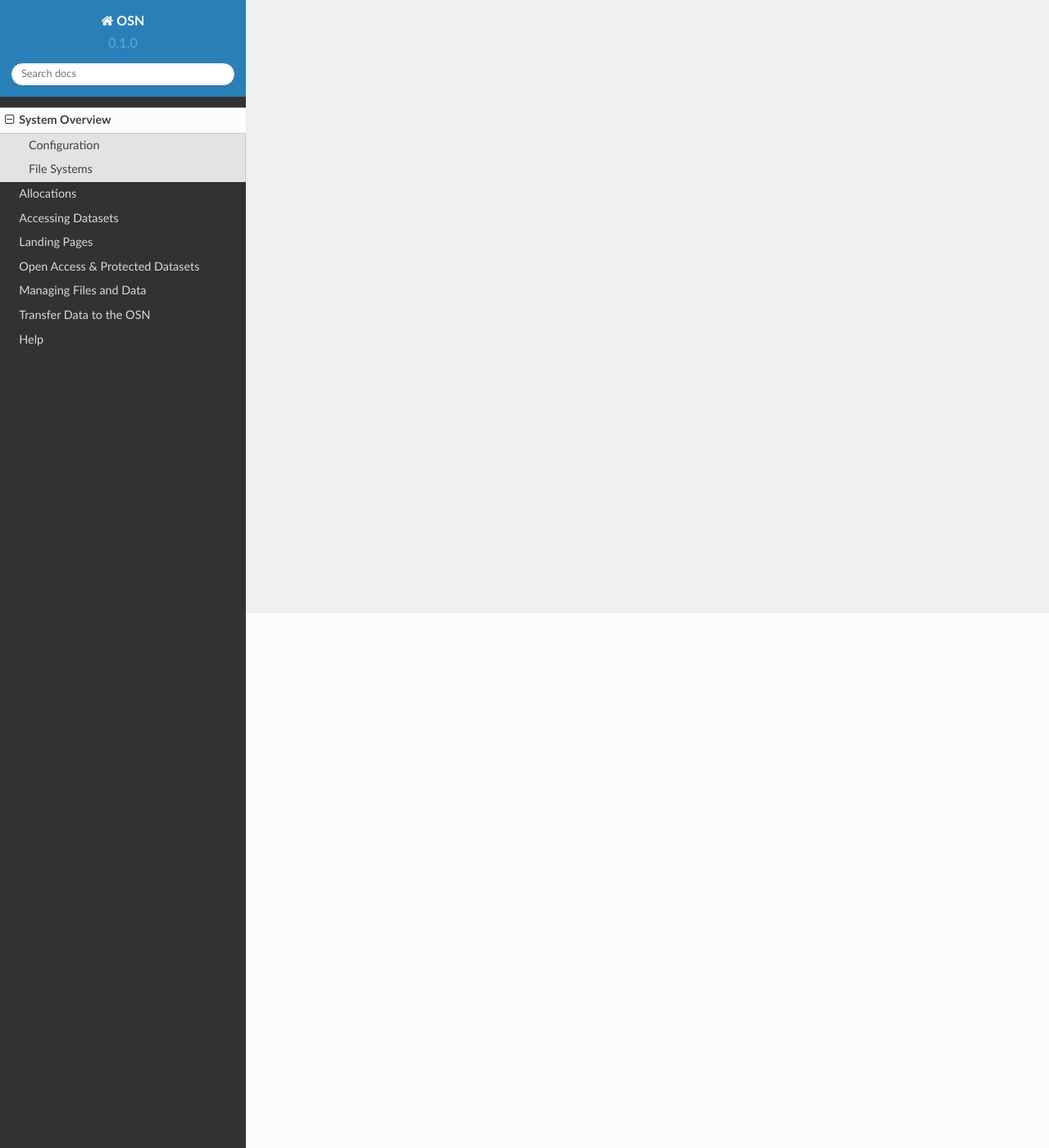
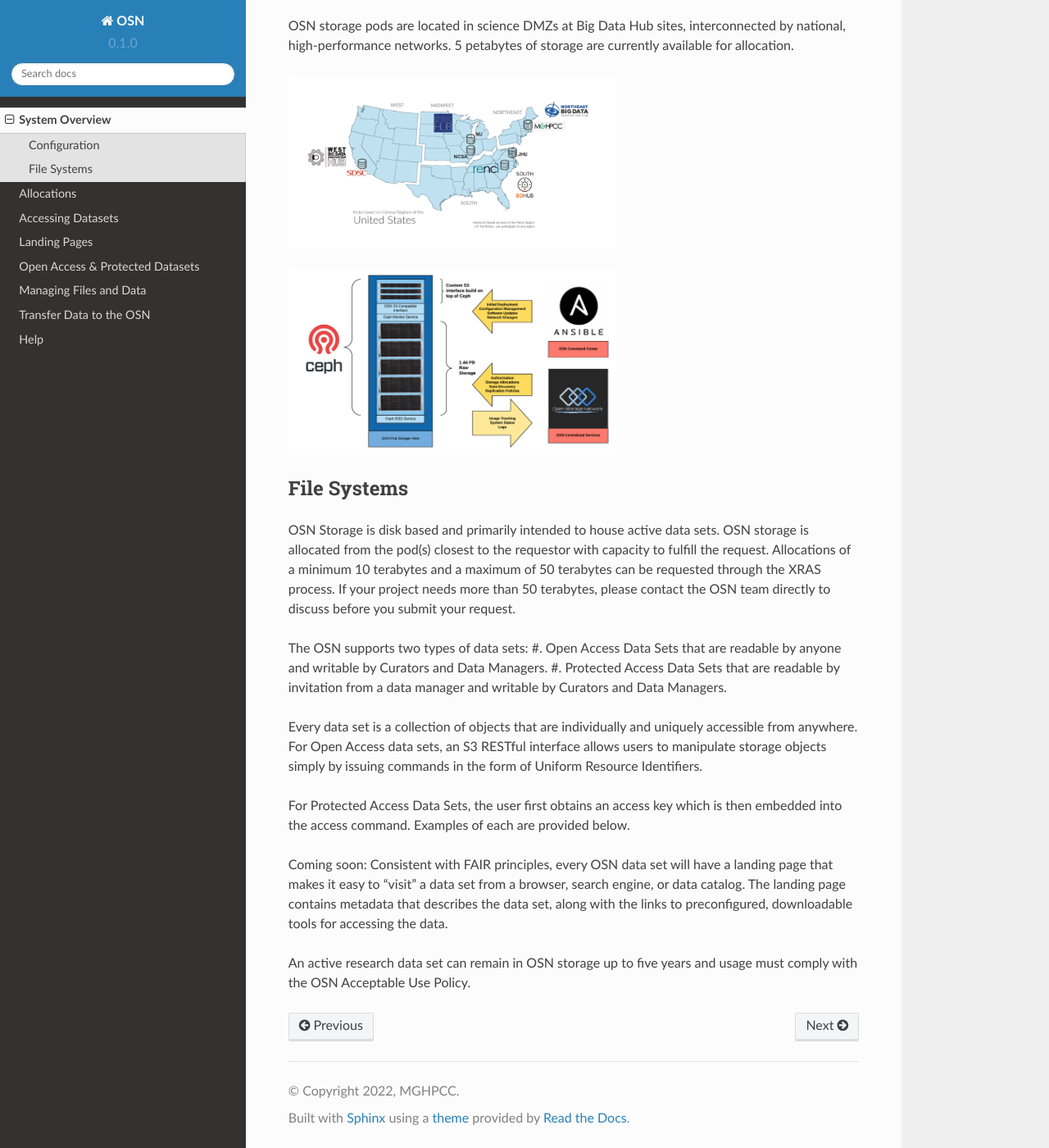
Before and after one commit to csimio/rtd-osn, a Sphinx documentation site: the page built from docs/source/system-overview.rst, in a window 1280 px wide and 1400 px high, scrolled down 652 px. Shown: the whole window at 82% size. Built offline with Sphinx 7.4.7 and the Read the Docs theme 2.0.0, drawn with Linux system fonts in a browser that asks for light colours; some of the changed text lies outside the part shown.

Commit message:
first pass at content complete system overview

```diff
--- a/docs/source/system-overview.rst
+++ b/docs/source/system-overview.rst
@@ -1,12 +1,66 @@
 System Overview
 ===============
+OSN data is housed in storage pods interconnected by national, high-performance networks
+creating well-connected, cloud-like storage that is easily accessible at high data
+transfer rates comparable to or exceeding the public cloud storage providers, where
+users can temporariy park data, for retrieval by a collaborator or create a
+repository of active research data.
 
-.. _installation:
+This user guide is designed for the following categories of OSN user:
+
+* End Users who wish to view metadata and retrieve data.
+* Data Curators who maintain data sets
+* Data Managers who grant access to data sets for Curators and End Users
 
 Configuration
 -------------
-This is configuration info
+Key characteristics of OSN storage are:
+
+* Ability to access data from anywhere via a RESTful interface that follows S3 conventions.
+* Federated identity management, allowing access to protected information with existing
+identity via InCommon or commercial services.
+* High speed access and transfer via national research and education networks
+* Security and data integrity
+
+OSN storage pods are located in science DMZs at Big Data Hub sites, interconnected
+by national, high-performance networks. 5 petabytes of storage are currently
+available for allocation.
+
+.. image:: images/osn-map.png
+  :width: 400
+  :alt: OSN Pod Deployment at six sites as of January, 2021
+
+.. image:: images/osn-pod.png
+  :width: 400
+  :alt: OSN Storage Pod
 
 File Systems
 ------------
-This is File System info
+OSN Storage is disk based and primarily intended to house active data sets.
+OSN storage is allocated from the pod(s) closest to the requestor with capacity
+to fulfill the request. Allocations of a minimum 10 terabytes and a maximum of
+50 terabytes can be requested through the XRAS process. If your project needs
+more than 50 terabytes, please contact the OSN team directly to discuss before
+you submit your request.
+
+The OSN supports two types of data sets:
+#. Open Access Data Sets that are readable by anyone and writable by Curators and Data Managers.
+#. Protected Access Data Sets that are readable by invitation from a data manager
+and writable by Curators and Data Managers.
+
+
+Every data set is a collection of objects that are individually and uniquely accessible
+from anywhere. For Open Access data sets, an S3 RESTful interface allows users to
+manipulate storage objects simply by issuing commands in the form of Uniform
+Resource Identifiers.
+
+For Protected Access Data Sets, the user first obtains an access key which is then
+embedded into the access command. Examples of each are provided below.
+
+Coming soon: Consistent with FAIR principles, every OSN data set will have a landing page
+that makes it easy to "visit" a data set from a browser, search engine, or data catalog.
+The landing page contains metadata that describes the data set, along with the links
+to preconfigured, downloadable tools for accessing the data.
+
+An active research data set can remain in OSN storage up to five years and usage
+must comply with the OSN Acceptable Use Policy.
```
Also changed, not shown: docs/source/images/osn-map.png (added), docs/source/images/osn-pod.png (added).
